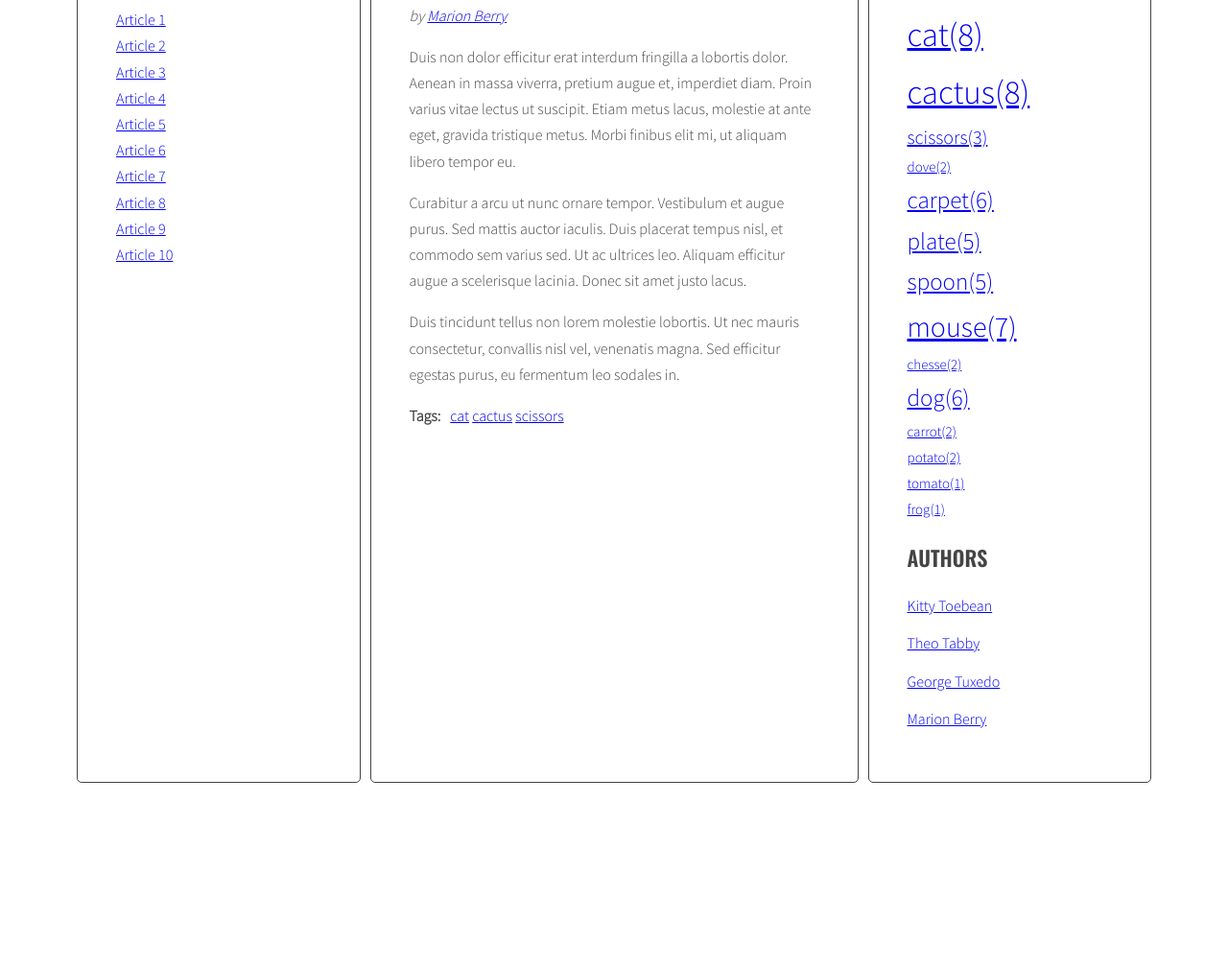
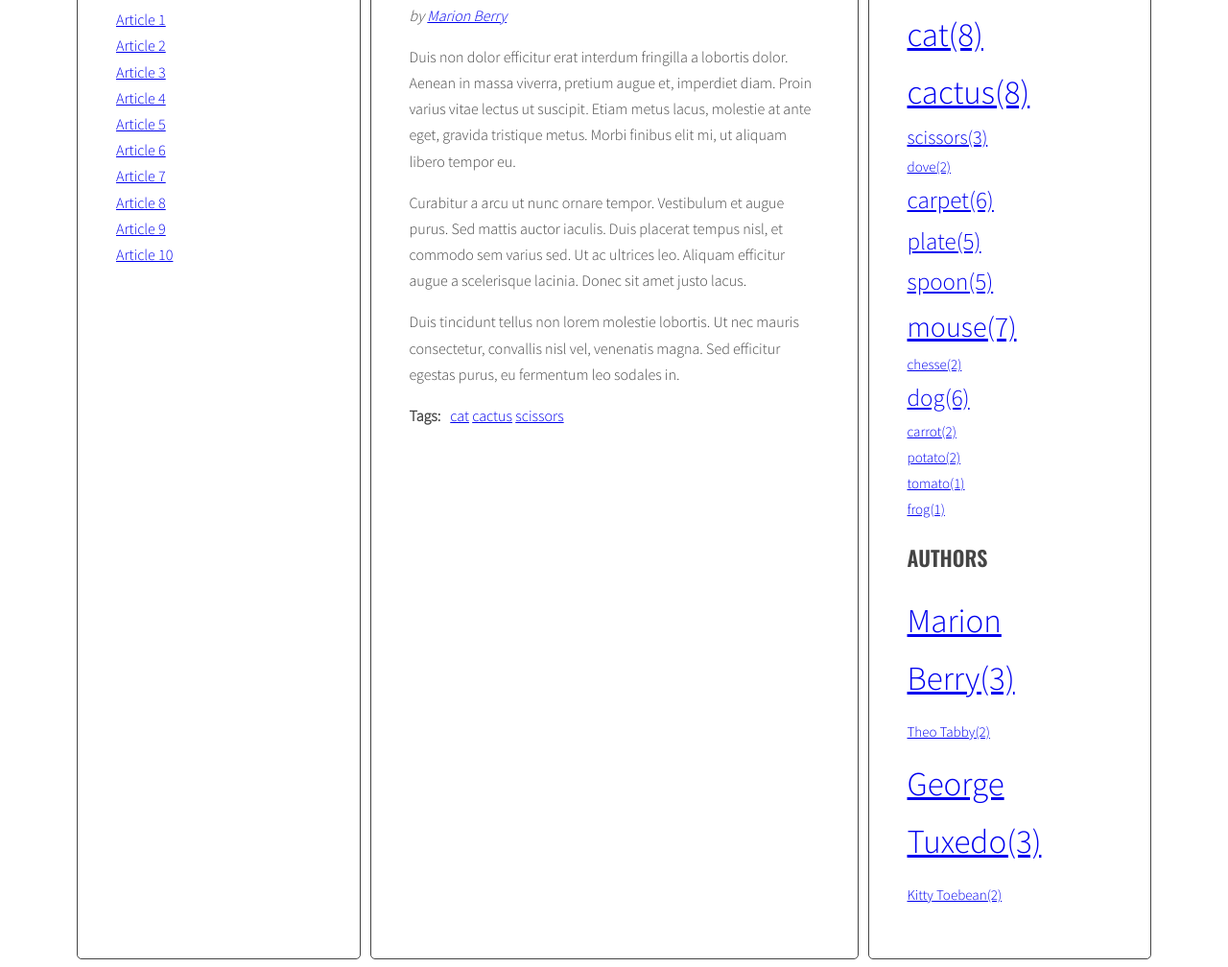
Before and after one commit to MichalWiaderkowicz/javascript-blog, a website: page index.html in a window 1280 px wide. Shown: the part 351-1359 px from the top of the page at 96% size. Before the commit the page ends 1175 px from the top, so only its background shows below. Drawn offline with nearby package versions, Linux system fonts and the light colour scheme.

Commit message:
add authors cloud

```diff
--- a/index.html
+++ b/index.html
@@ -159,28 +159,7 @@
             <h2 class="section-title">Tags</h2>
             <ul class="list tags"></ul>
             <h2 class="section-title">Authors</h2>
-            <ul class="list authors">
-              <li>
-                <a href="#">
-                  <span class="author-name">Kitty Toebean</span>
-                </a>
-              </li>
-              <li>
-                <a href="#">
-                  <span class="author-name">Theo Tabby</span>
-                </a>
-              </li>
-              <li>
-                <a href="#">
-                  <span class="author-name">George Tuxedo</span>
-                </a>
-              </li>
-              <li>
-                <a href="#">
-                  <span class="author-name">Marion Berry</span>
-                </a>
-              </li>
-            </ul>
+            <ul class="list authors"></ul>
           </aside>
         </main>
       </div>
--- a/js/script.js
+++ b/js/script.js
@@ -37,7 +37,8 @@ const optArticleSelector = '.post',
   optArticleAuthorSelector = 'p.post-author',
   optTagsListSelector = '.tags.list',
   optCloudClassCount = 5 ,
-  optCloudClassPrefix = 'tag-size-';
+  optCloudClassPrefix = 'tag-size-',
+  optAuthorsListSelector = '.list.authors';
 
 
 const generateTitleLinks = function(customSelector = ''){
@@ -75,6 +76,8 @@ const generateTitleLinks = function(customSelector = ''){
   }
 };
 
+generateTitleLinks();
+
 const calculateTagClass = function(count, params){
   const normalizedCount = count - params.min;
   const normalizedMax = params.max - params.min;
@@ -82,8 +85,6 @@ const calculateTagClass = function(count, params){
   const classNumber = Math.floor( percentage * (optCloudClassCount - 1) + 1 );
   return classNumber;
 };
-
-generateTitleLinks();
 
 const calculateTagsParams = function(tags){
   const params = {max: 0, min: 999999};
@@ -97,7 +98,6 @@ const calculateTagsParams = function(tags){
     }
   }
   return params;
-
 };
 
 const generateTags = function(){
@@ -141,8 +141,6 @@ const generateTags = function(){
     console.log(tagLinks);
   /* END LOOP: for every article: */
   }
-  console.log('amamamamamama');
-  console.log(calculateTagsParams(allTags));
   /* [NEW] find list of tags in right column */
   const tagList = document.querySelector(optTagsListSelector);
   /* [NEW] add html from allTags to tagList */
@@ -210,7 +208,12 @@ const addClickListenersToTags = function(){
 
 addClickListenersToTags();
 
+
+
 const generateAuthors = function(){
+  /* [NEW] create a new variable allTags with an empty object */
+  let allAuthors = {};
+  console.log(allAuthors);
   /* find all articles */
   const articles = document.querySelectorAll(optArticleSelector);
   /* START LOOP: for every article: */
@@ -221,16 +224,33 @@ const generateAuthors = function(){
     /* make html variable with empty string */
     let html = '';
     /* get author from data-author attribute */
-    const articleAuthor = article.getAttribute('data-author');
-    console.log(articleAuthor);
+    const author = article.getAttribute('data-author');
+    console.log(author);
     /* generate HTML of the link */
-    const linkHTML ='by '+'<a href="#author-' + articleAuthor + '"><span>' + articleAuthor + '</span></a>';
+    const linkHTML ='by '+'<a href="#author-' + author + '"><span>' + author + '</span></a>';
     console.log(linkHTML);
     /* add generated code to html variable */
     html = html + linkHTML;
     /* insert HTML of author into the tags wrapper */
     authorsWrapper.innerHTML = html;
+
+    if(!allAuthors[author]){
+      /* [NEW] add generated code to allTags object */
+      allAuthors[author] = 1;
+    } else {
+      allAuthors[author]++;
+    }
   /* END LOOP: for every article: */
+  }
+  const authorList = document.querySelector(optAuthorsListSelector);
+  authorList.innerHTML = '';
+  const tagsParams = calculateTagsParams(allAuthors);
+  console.log('tagsParams:', tagsParams);
+  let authorLinkHTML = '';
+
+  for(let author in allAuthors){
+    authorLinkHTML += '<li><a class="'+ optCloudClassPrefix + calculateTagClass(allAuthors[author], tagsParams) + '" href="#author-'+ author + '"><span>' + author + '('+allAuthors[author]+')</span></a></li>';
+    authorList.innerHTML = authorLinkHTML;
   }
 };
 
```
